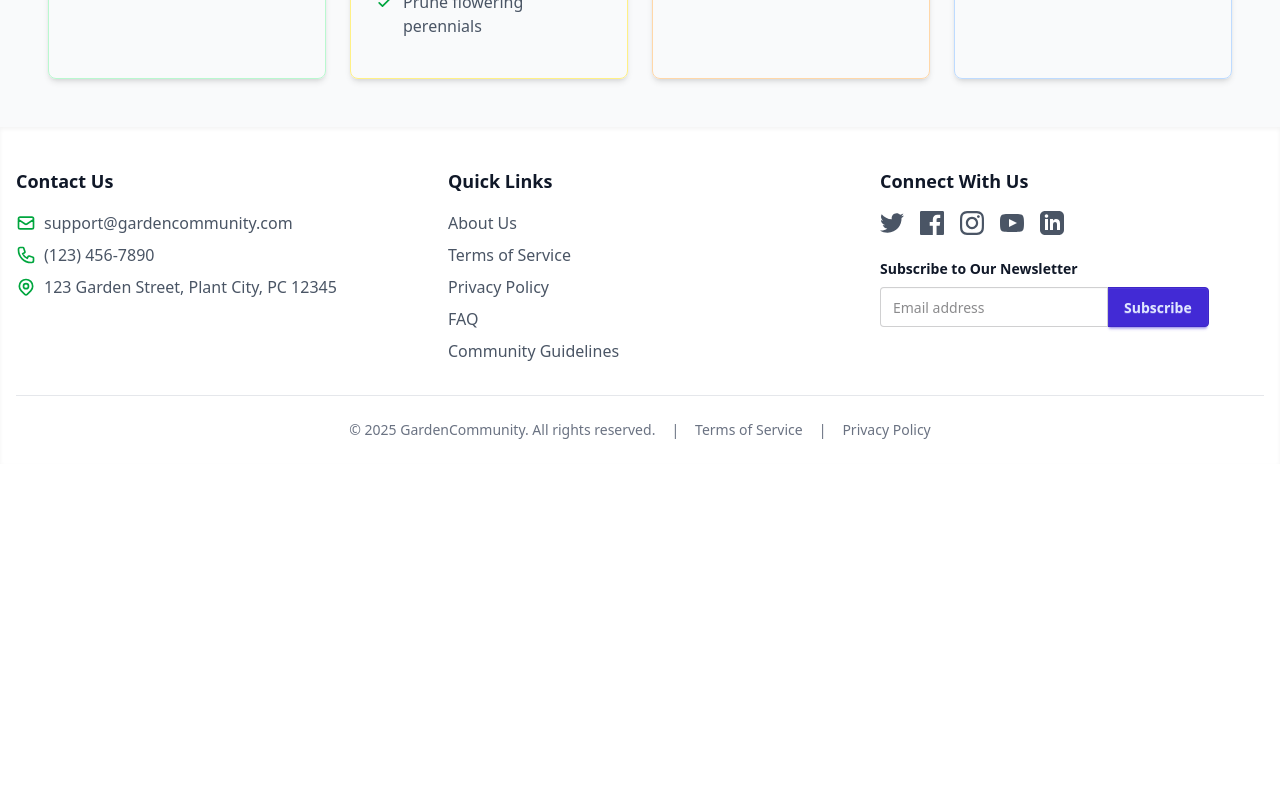
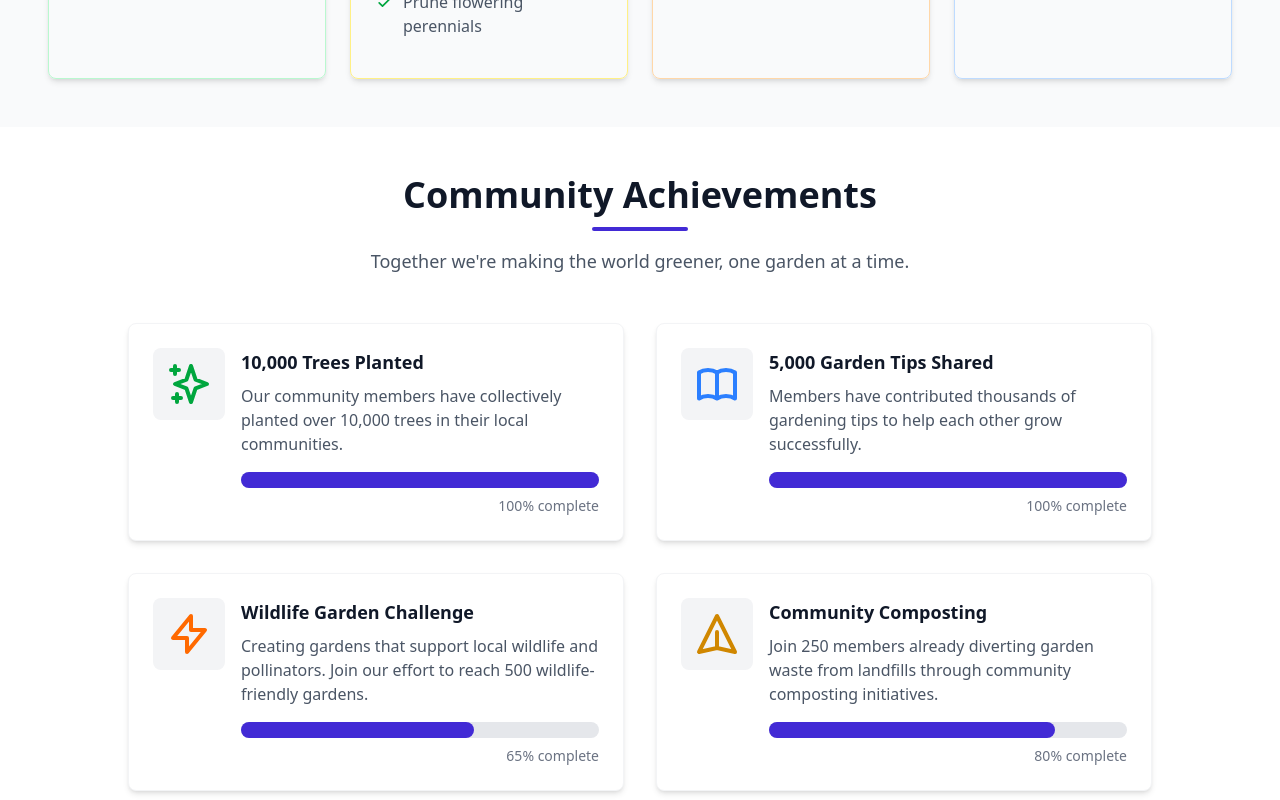
Before and after one commit to usernayeem/garden-community, a React (Vite) app: page / in a window 1280 px wide. Shown: the part 1720-2520 px from the top of the page. Before the commit the page ends 2184 px from the top, so only its background shows below. Built offline with nearby package versions, Linux system fonts and the light colour scheme; no server answers.

Commit message:
develop achievements section

```diff
--- /dev/null
+++ b/src/components/Achievements.jsx
@@ -0,0 +1,146 @@
+import React from "react";
+
+export const Achievements = () => {
+  const achievements = [
+    {
+      id: 1,
+      title: "10,000 Trees Planted",
+      description:
+        "Our community members have collectively planted over 10,000 trees in their local communities.",
+      icon: (
+        <svg
+          xmlns="http://www.w3.org/2000/svg"
+          className="h-12 w-12 text-green-600"
+          fill="none"
+          viewBox="0 0 24 24"
+          stroke="currentColor"
+        >
+          <path
+            strokeLinecap="round"
+            strokeLinejoin="round"
+            strokeWidth={2}
+            d="M5 3v4M3 5h4M6 17v4m-2-2h4m5-16l2.286 6.857L21 12l-5.714 2.143L13 21l-2.286-6.857L5 12l5.714-2.143L13 3z"
+          />
+        </svg>
+      ),
+      progress: 100
+    },
+    {
+      id: 2,
+      title: "5,000 Garden Tips Shared",
+      description:
+        "Members have contributed thousands of gardening tips to help each other grow successfully.",
+      icon: (
+        <svg
+          xmlns="http://www.w3.org/2000/svg"
+          className="h-12 w-12 text-blue-500"
+          fill="none"
+          viewBox="0 0 24 24"
+          stroke="currentColor"
+        >
+          <path
+            strokeLinecap="round"
+            strokeLinejoin="round"
+            strokeWidth={2}
+            d="M12 6.253v13m0-13C10.832 5.477 9.246 5 7.5 5S4.168 5.477 3 6.253v13C4.168 18.477 5.754 18 7.5 18s3.332.477 4.5 1.253m0-13C13.168 5.477 14.754 5 16.5 5c1.747 0 3.332.477 4.5 1.253v13C19.832 18.477 18.247 18 16.5 18c-1.746 0-3.332.477-4.5 1.253"
+          />
+        </svg>
+      ),
+      progress: 100
+    },
+    {
+      id: 3,
+      title: "Wildlife Garden Challenge",
+      description:
+        "Creating gardens that support local wildlife and pollinators. Join our effort to reach 500 wildlife-friendly gardens.",
+      icon: (
+        <svg
+          xmlns="http://www.w3.org/2000/svg"
+          className="h-12 w-12 text-orange-500"
+          fill="none"
+          viewBox="0 0 24 24"
+          stroke="currentColor"
+        >
+          <path
+            strokeLinecap="round"
+            strokeLinejoin="round"
+            strokeWidth={2}
+            d="M13 10V3L4 14h7v7l9-11h-7z"
+          />
+        </svg>
+      ),
+      progress: 65
+    },
+    {
+      id: 4,
+      title: "Community Composting",
+      description:
+        "Join 250 members already diverting garden waste from landfills through community composting initiatives.",
+      icon: (
+        <svg
+          xmlns="http://www.w3.org/2000/svg"
+          className="h-12 w-12 text-yellow-600"
+          fill="none"
+          viewBox="0 0 24 24"
+          stroke="currentColor"
+        >
+          <path
+            strokeLinecap="round"
+            strokeLinejoin="round"
+            strokeWidth={2}
+            d="M12 19l9 2-9-18-9 18 9-2zm0 0v-8"
+          />
+        </svg>
+      ),
+      progress: 80
+    }
+  ];
+
+  return (
+    <div className="p-12 bg-white dark:bg-gray-800">
+      <div className="text-center mb-12">
+        <h2 className="text-3xl md:text-4xl font-bold text-gray-900 dark:text-white mb-3">
+          Community Achievements
+        </h2>
+        <div className="flex justify-center">
+          <div className="w-24 h-1 bg-primary rounded-full" />
+        </div>
+        <p className="mt-4 text-lg text-gray-600 dark:text-gray-300 max-w-2xl mx-auto">
+          Together we're making the world greener, one garden at a time.
+        </p>
+      </div>
+
+      <div className="grid grid-cols-1 md:grid-cols-2 gap-8 max-w-5xl mx-auto">
+        {achievements.map(achievement =>
+          <div
+            key={achievement.id}
+            className="bg-white dark:bg-gray-700 rounded-lg shadow-md overflow-hidden border border-gray-100 dark:border-gray-600 p-6"
+          >
+            <div className="flex items-start space-x-4">
+              <div className="bg-gray-100 dark:bg-gray-800 p-3 rounded-lg">
+                {achievement.icon}
+              </div>
+              <div className="flex-1">
+                <h3 className="text-lg font-semibold text-gray-900 dark:text-white mb-2">
+                  {achievement.title}
+                </h3>
+                <p className="text-gray-600 dark:text-gray-300 mb-4">
+                  {achievement.description}
+                </p>
+                <div className="w-full bg-gray-200 dark:bg-gray-600 rounded-full h-4 mb-2">
+                  <div
+                    className="bg-primary h-4 rounded-full"
+                    style={{ width: `${achievement.progress}%` }}
+                  />
+                </div>
+                <div className="text-sm text-gray-500 dark:text-gray-400 text-right">
+                  {achievement.progress}% complete
+                </div>
+              </div>
+            </div>
+          </div>
+        )}
+      </div>
+    </div>
+  );
+};
--- a/src/components/Gardeners.jsx
+++ b/src/components/Gardeners.jsx
@@ -5,7 +5,7 @@ export const Gardeners = () => {
   const { gardeners } = useContext(DataContext);
 
   return (
-    <div className="p-12">
+    <div className="bg-gray-50 dark:bg-gray-800 p-12">
       <div className="text-center mb-12">
         <h2 className="text-3xl md:text-4xl font-bold text-gray-900 dark:text-white mb-3">
           Featured Gardeners
--- a/src/components/Tips.jsx
+++ b/src/components/Tips.jsx
@@ -4,7 +4,7 @@ import { DataContext } from "../context/DataContext";
 export const Tips = () => {
   const { tips } = useContext(DataContext);
   return (
-    <div className="p-12">
+    <div className="bg-white dark:bg-gray-800 p-12">
       <div className="text-center mb-12">
         <h2 className="text-3xl md:text-4xl font-bold text-gray-900 dark:text-white mb-3">
           Top Trending Tips
--- a/src/pages/Home.jsx
+++ b/src/pages/Home.jsx
@@ -3,6 +3,7 @@ import { Banner } from "../components/Banner";
 import { Gardeners } from "../components/gardeners";
 import { Tips } from "../components/Tips";
 import { Guide } from "../components/Guide";
+import { Achievements } from "../components/Achievements";
 
 export const Home = () => {
   return (
@@ -11,6 +12,7 @@ export const Home = () => {
       <Gardeners />
       <Tips />
       <Guide />
+      <Achievements />
     </div>
   );
 };
```
